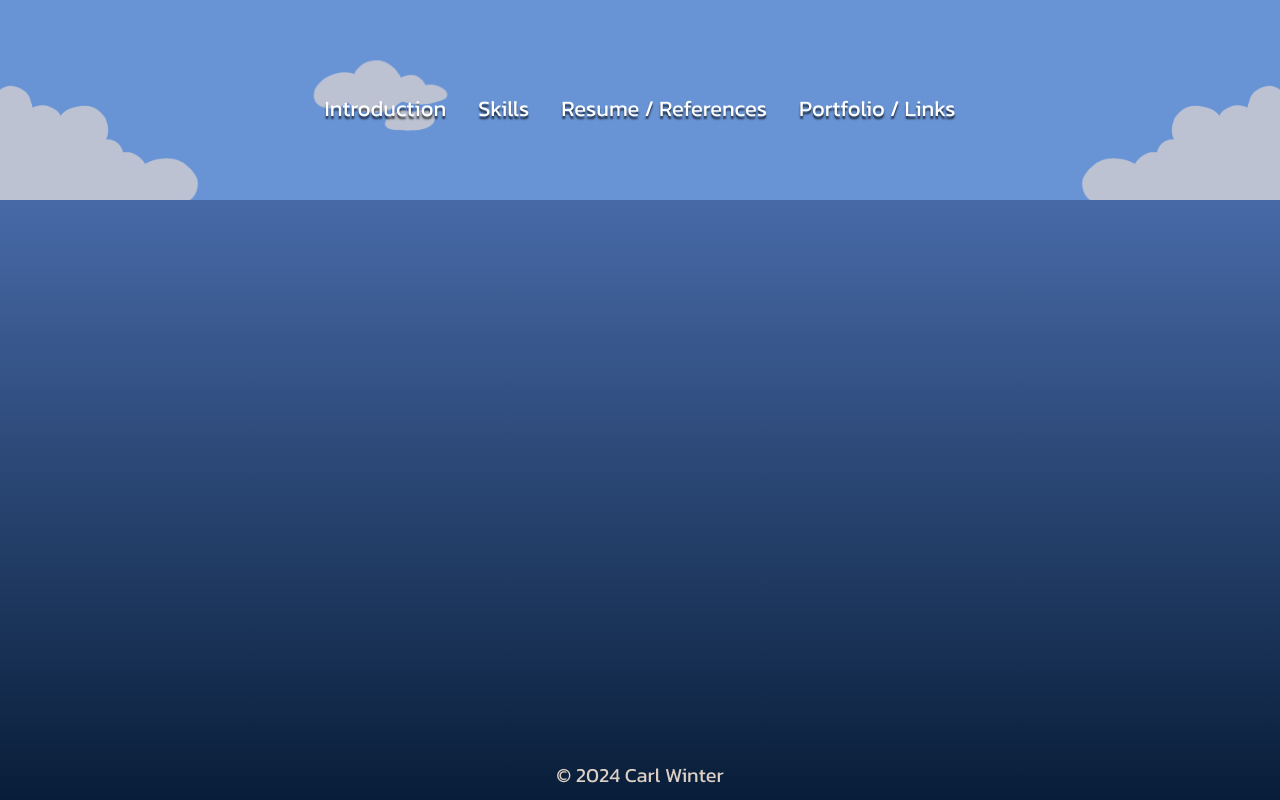
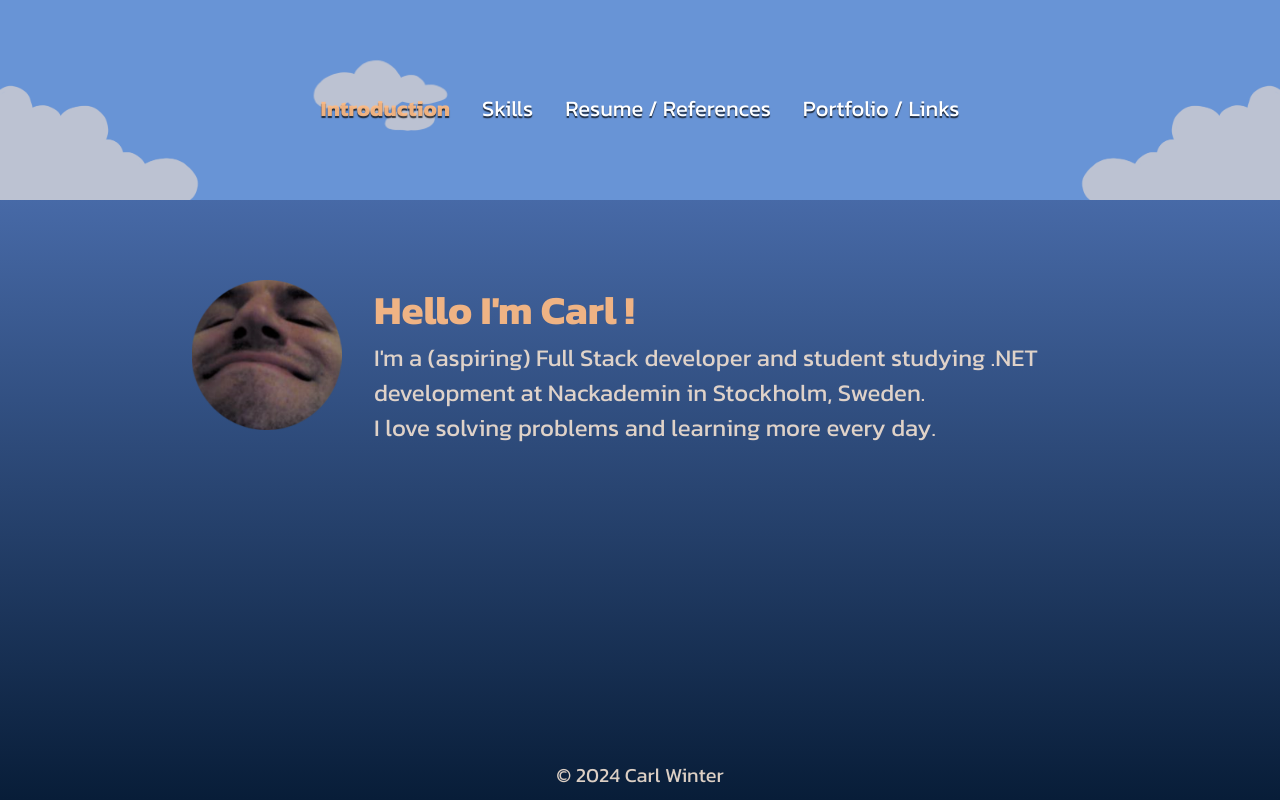
Before and after one commit to mapamapa1/portfolio, a website built with Vite: page index.html in a window 1280 px wide. Built offline with nearby package versions, Linux system fonts and the light colour scheme; no server answers.

Commit message:
better animation

```diff
--- a/src/script.js
+++ b/src/script.js
@@ -152,7 +152,6 @@ document.getElementById('nav3').addEventListener('click', function () {
   cvlink.href = 'CV.text';
   cvlink.download = 'CV.text';
 
-
   const downloadicon = document.createElement('i');
   downloadicon.classList.add('fa-solid', 'fa-file-arrow-down');
   downloadicon.style.marginRight = '10px';
@@ -162,7 +161,6 @@ document.getElementById('nav3').addEventListener('click', function () {
   cvlink.appendChild(cvtext);
   cv.appendChild(cvlink);
 
-
   linksList.appendChild(cv);
 
   section.appendChild(heading);
@@ -170,3 +168,20 @@ document.getElementById('nav3').addEventListener('click', function () {
 
   container1.appendChild(section);
 });
+
+const navButtons = document.querySelectorAll('.navbutton');
+
+navButtons.forEach(button => {
+    button.addEventListener('click', function () {
+
+        navButtons.forEach(btn => btn.classList.remove('active'));
+
+        this.classList.add('active');
+    });
+});
+
+const introductionButton = document.getElementById('nav1');
+
+window.addEventListener('DOMContentLoaded', function () {
+  introductionButton.click();
+});
--- a/src/style.css
+++ b/src/style.css
@@ -69,8 +69,9 @@ p{
     /* background-color:var(--bar-color); */
     color: var(--text-color);
     text-shadow:
-    0px 3px 2px rgba(0, 0, 0, 0.7);
+    0px 2px 1px rgba(0, 0, 0, 0.7);
     user-select: none;
+    transition: transform 0.1s ease;
 
 
 }
@@ -254,7 +255,9 @@ footer p{
 
 .navbutton:hover{
 
-    text-shadow: 0 0 5px lightblue, 0 0 10px lightblue, 0 0 20px lightblue;
+    transform: scale(1.1);
+    /* color: rgb(221, 183, 60); */
+    /* text-shadow: 0 0 5px lightblue, 0 0 10px lightblue, 0 0 20px lightblue; */
 
 }
 
@@ -317,6 +320,12 @@ footer p{
 
 }
 
+.navbutton.active {
+    color: rgba(252, 185, 131, 0.932);
+    font-weight: bold;
+}
+
+
 @media(min-width: 500px){
     .navelements{
         width: 90%
```
